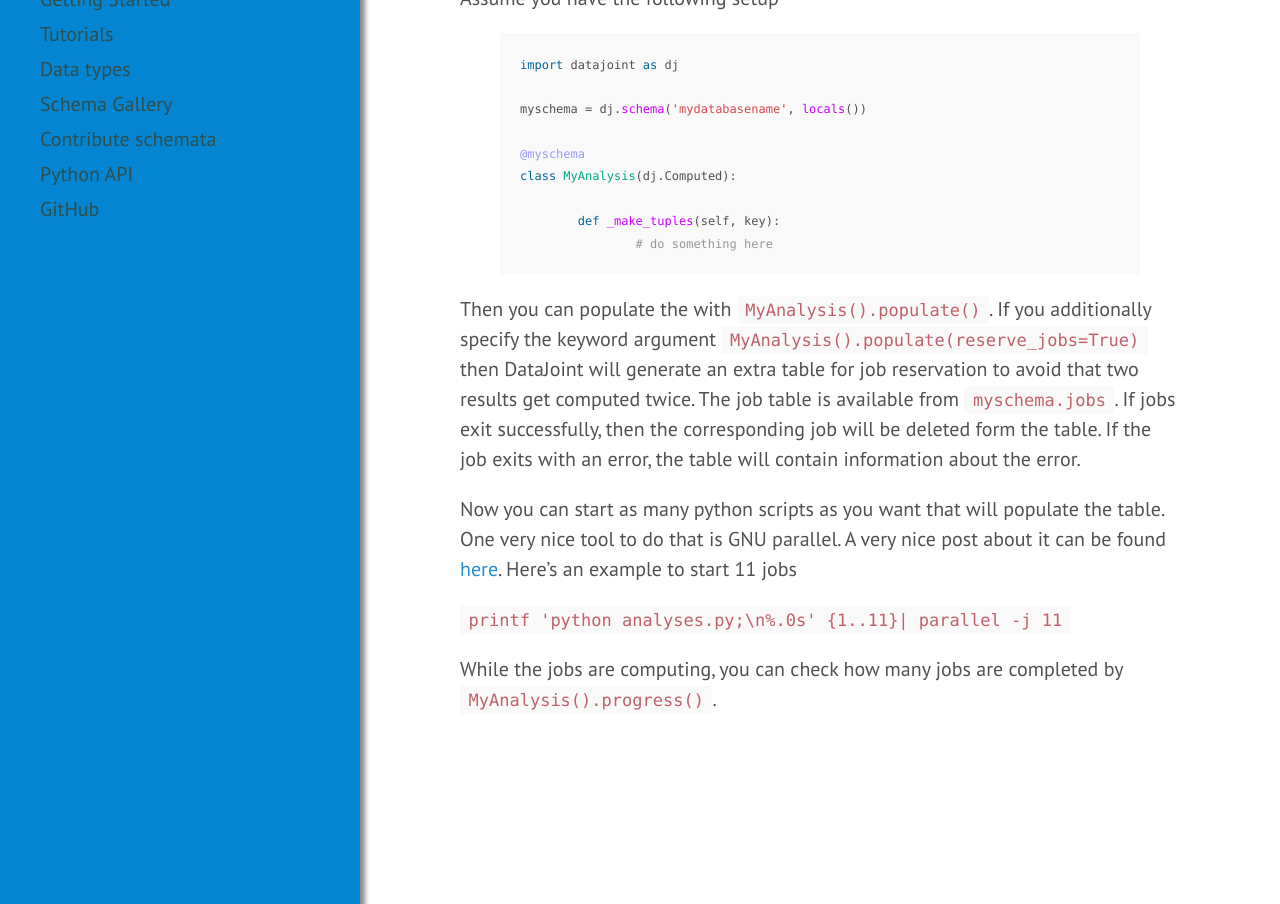
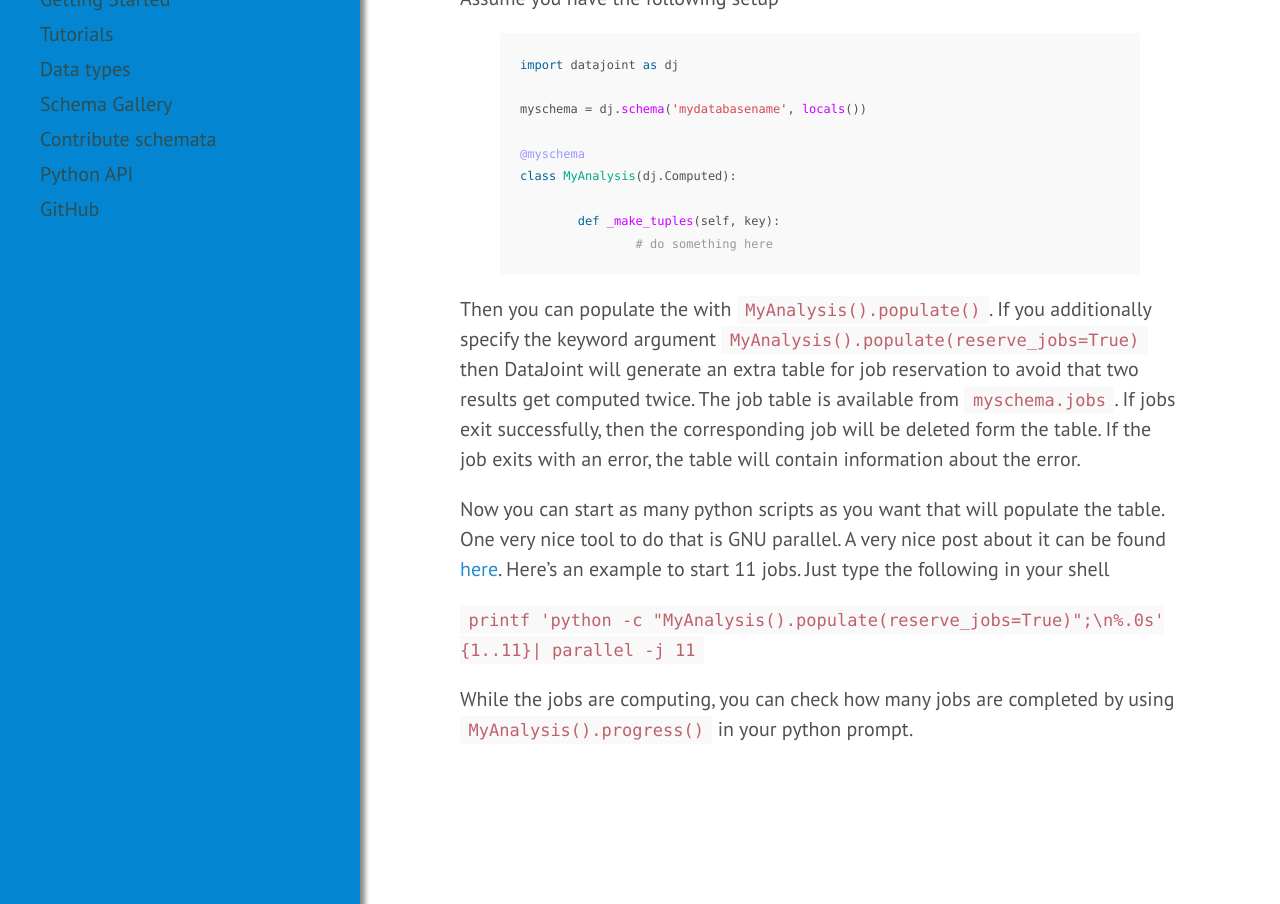
Before and after one commit to datajoint/datajoint-github-page, a Jekyll site: the page built from _posts/2015-07-11-distributed_processing.md, in a window 1280 px wide and 1228 px high, cut to the strip 324-1228 px from the top of the window. Built offline with Jekyll 4.4.1, drawn with Linux system fonts in a browser that asks for light colours; Markdown is read by kramdown in place of the engine named in the settings.

Commit message:
updated distributed processing entry

````diff
--- a/_posts/2015-07-11-distributed_processing.md
+++ b/_posts/2015-07-11-distributed_processing.md
@@ -2,6 +2,7 @@
 layout: post
 title: 'Distributed processing with datajoint and GNU parallel'
 tags: ['blog','tutorial', 'python','help']
+summary: 'Blog entry about autopopulating tables in python and unix systems'
 ---
 
 DataJoints computed tables support distributed processing. This allows you to start several processes on multiple computers at the same time to populate the table in parallel. This goes very well together with GNU parallel. This post quickly discusses how to setup distributed processing.
@@ -27,8 +28,8 @@
 Then you can populate the with ```MyAnalysis().populate()```. If you additionally specify the keyword argument ```MyAnalysis().populate(reserve_jobs=True)``` then DataJoint will generate an extra table for job reservation to avoid that two results get computed twice. The job table is available from ```myschema.jobs```. If jobs exit successfully, then the corresponding job will be deleted form the table. If the job exits with an error, the table will contain information about the error.
 
 
-Now you can start as many python scripts as you want that will populate the table. One very nice tool to do that is GNU parallel. A very nice post about it can be found [here](http://unethicalblogger.com/2010/11/11/gnu-parallel-changed-my-life.html). Here's an example to start 11 jobs
+Now you can start as many python scripts as you want that will populate the table. One very nice tool to do that is GNU parallel. A very nice post about it can be found [here](http://unethicalblogger.com/2010/11/11/gnu-parallel-changed-my-life.html). Here's an example to start 11 jobs. Just type the following in your shell
 
-```printf 'python analyses.py;\n%.0s' {1..11}| parallel -j 11```
+```printf 'python -c "MyAnalysis().populate(reserve_jobs=True)";\n%.0s' {1..11}| parallel -j 11```
 
-While the jobs are computing, you can check how many jobs are completed by ```MyAnalysis().progress()```.
+While the jobs are computing, you can check how many jobs are completed by using ```MyAnalysis().progress()``` in your python prompt.
````
